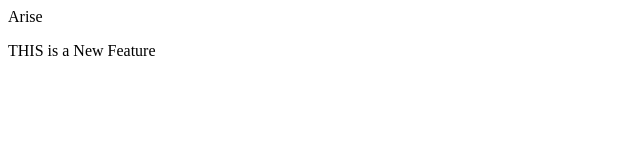
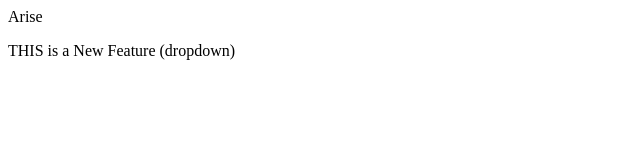
Before and after one commit to raghav-jha01/localrepo, a plain HTML site: page index.html in a window 1280 px wide. Shown: the full height of the page, 0-640 px from the left. Drawn offline with Linux system fonts and the light colour scheme.

Commit message:
Add Dropdown

```diff
--- a/index.html
+++ b/index.html
@@ -1,2 +1,2 @@
 <p>Arise</p>
-<p>THIS is a New Feature</p>
+<p>THIS is a New Feature (dropdown)</p>
```
